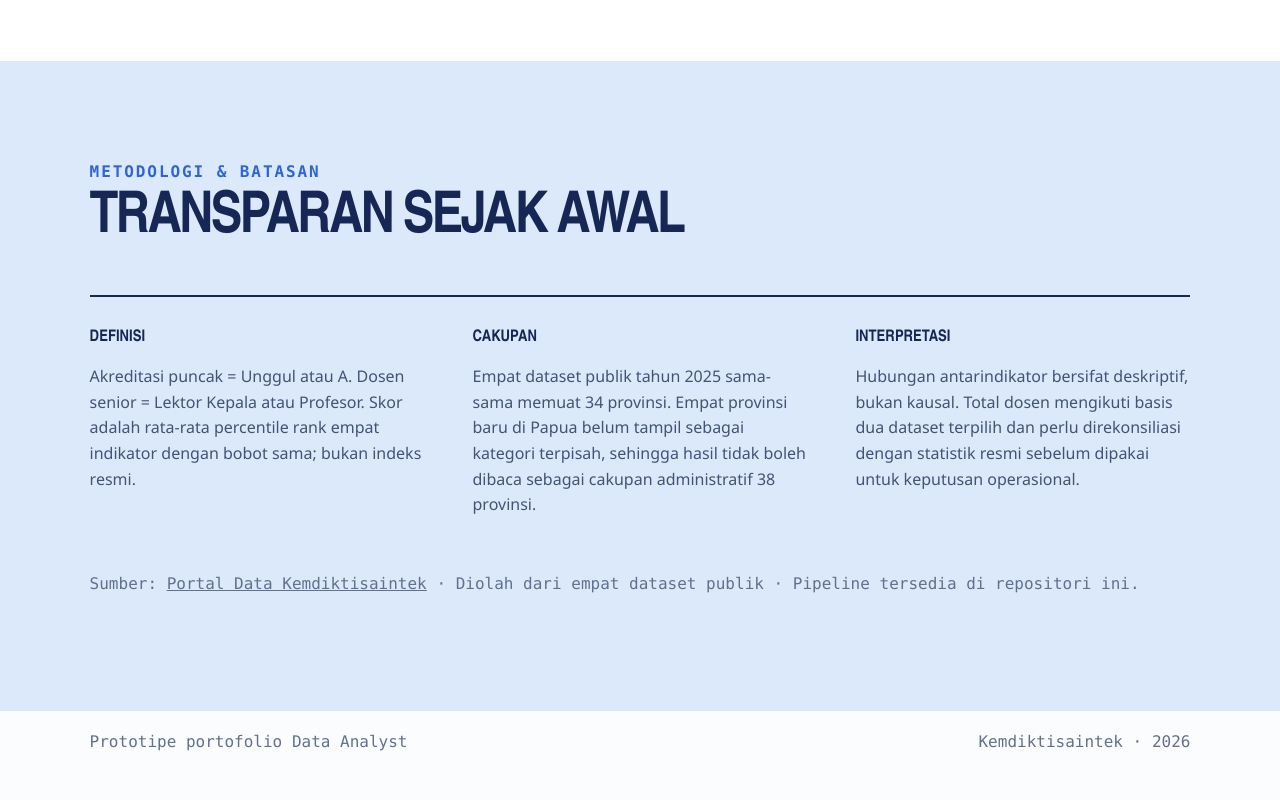
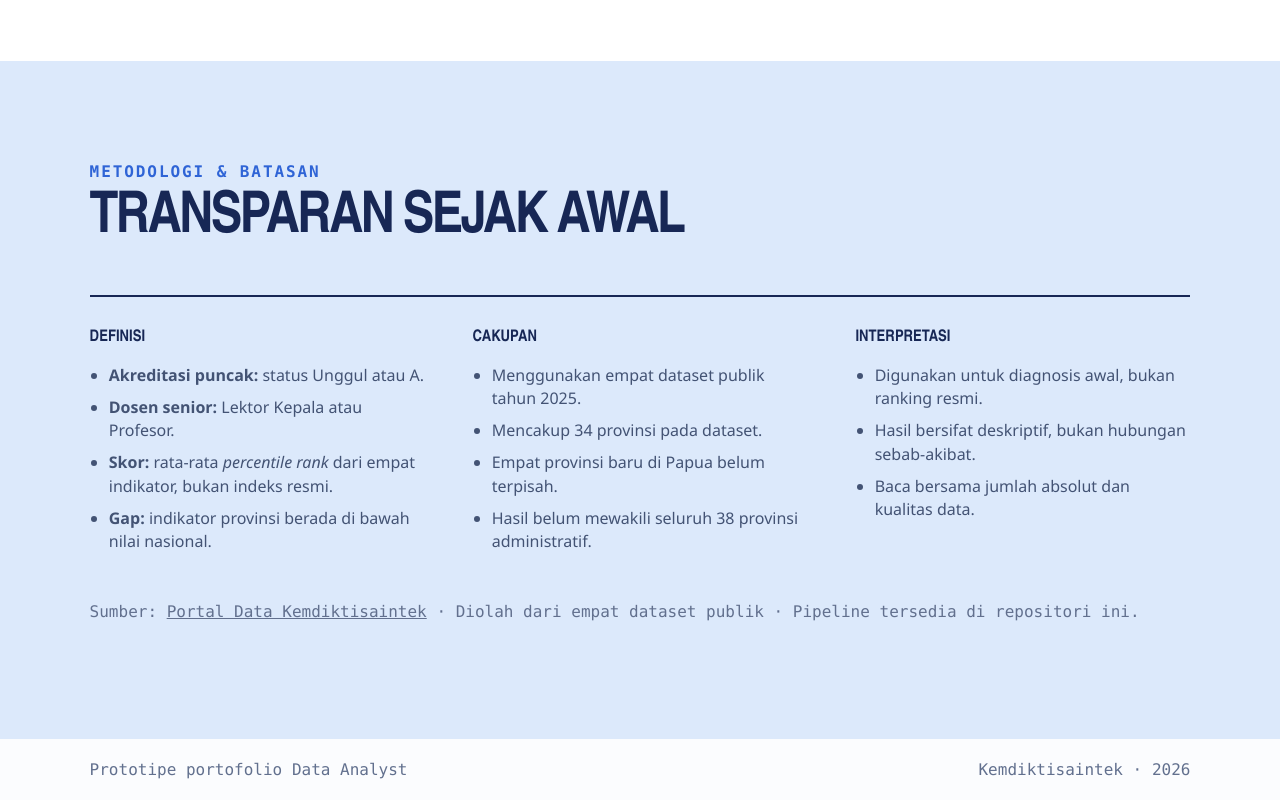
Before and after one commit to DSRenaldi/interview_pusdatin, a plain HTML site: page index.html in a window 1280 px wide. Shown: the part 8741-9541 px from the top of the page. Before the commit the page ends 9513 px from the top, so only its background shows below. Drawn offline with Linux system fonts and the light colour scheme.

Commit message:
update on section metodologi & batasan

```diff
--- a/index.html
+++ b/index.html
@@ -136,9 +136,9 @@
     <section class="method" id="metode" aria-labelledby="method-title">
       <div><p class="eyebrow">Metodologi & batasan</p><h2 id="method-title">Transparan sejak awal</h2></div>
       <div class="method-columns">
-        <div><h3>Definisi</h3><p>Akreditasi puncak = Unggul atau A. Dosen senior = Lektor Kepala atau Profesor. Skor adalah rata-rata percentile rank empat indikator dengan bobot sama; bukan indeks resmi.</p></div>
-        <div><h3>Cakupan</h3><p>Empat dataset publik tahun 2025 sama-sama memuat 34 provinsi. Empat provinsi baru di Papua belum tampil sebagai kategori terpisah, sehingga hasil tidak boleh dibaca sebagai cakupan administratif 38 provinsi.</p></div>
-        <div><h3>Interpretasi</h3><p>Hubungan antarindikator bersifat deskriptif, bukan kausal. Total dosen mengikuti basis dua dataset terpilih dan perlu direkonsiliasi dengan statistik resmi sebelum dipakai untuk keputusan operasional.</p></div>
+        <div><h3>Definisi</h3><ul><li><strong>Akreditasi puncak:</strong> status Unggul atau A.</li><li><strong>Dosen senior:</strong> Lektor Kepala atau Profesor.</li><li><strong>Skor:</strong> rata-rata <em>percentile rank</em> dari empat indikator, bukan indeks resmi.</li><li><strong>Gap:</strong> indikator provinsi berada di bawah nilai nasional.</li></ul></div>
+        <div><h3>Cakupan</h3><ul><li>Menggunakan empat dataset publik tahun 2025.</li><li>Mencakup 34 provinsi pada dataset.</li><li>Empat provinsi baru di Papua belum terpisah.</li><li>Hasil belum mewakili seluruh 38 provinsi administratif.</li></ul></div>
+        <div><h3>Interpretasi</h3><ul><li>Digunakan untuk diagnosis awal, bukan ranking resmi.</li><li>Hasil bersifat deskriptif, bukan hubungan sebab-akibat.</li><li>Baca bersama jumlah absolut dan kualitas data.</li></ul></div>
       </div>
       <p class="source-line">Sumber: <a href="https://data.kemdiktisaintek.go.id/dataset" target="_blank" rel="noreferrer">Portal Data Kemdiktisaintek</a> · Diolah dari empat dataset publik · Pipeline tersedia di repositori ini.</p>
     </section>
--- a/styles.css
+++ b/styles.css
@@ -211,6 +211,8 @@ tbody tr:hover { background: var(--mist); }
 .method-columns { display: grid; grid-template-columns: repeat(3, 1fr); gap: 3rem; margin-top: 3rem; padding-top: 2rem; border-top: 2px solid var(--ink); }
 .method-columns h3 { font: 800 1rem var(--display); text-transform: uppercase; }
 .method-columns p { color: #435374; font-size: .95rem; }
+.method-columns ul { margin: 1rem 0 0; padding-left: 1.2rem; color: #435374; }
+.method-columns li { margin: .55rem 0; font-size: 1rem; line-height: 1.45; }
 .source-line { margin-top: 2.5rem; color: var(--muted); font: .8rem var(--data); }
 footer { padding: 1.3rem clamp(1.25rem, 7vw, 7.5rem); display: flex; justify-content: space-between; gap: 1rem; background: var(--paper); color: var(--muted); font: .78rem var(--data); }
 
```
